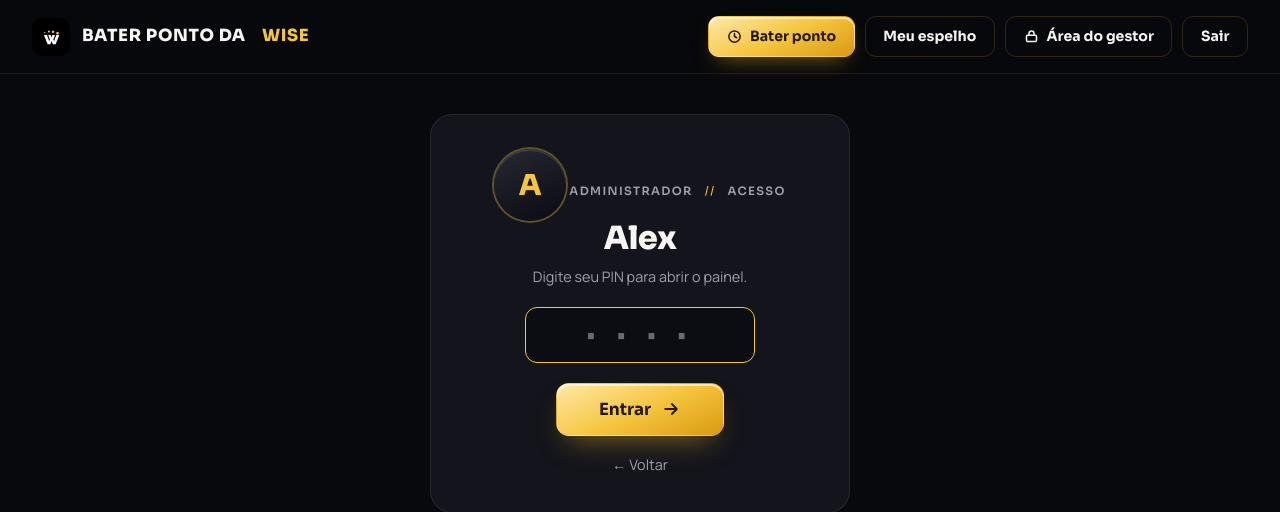
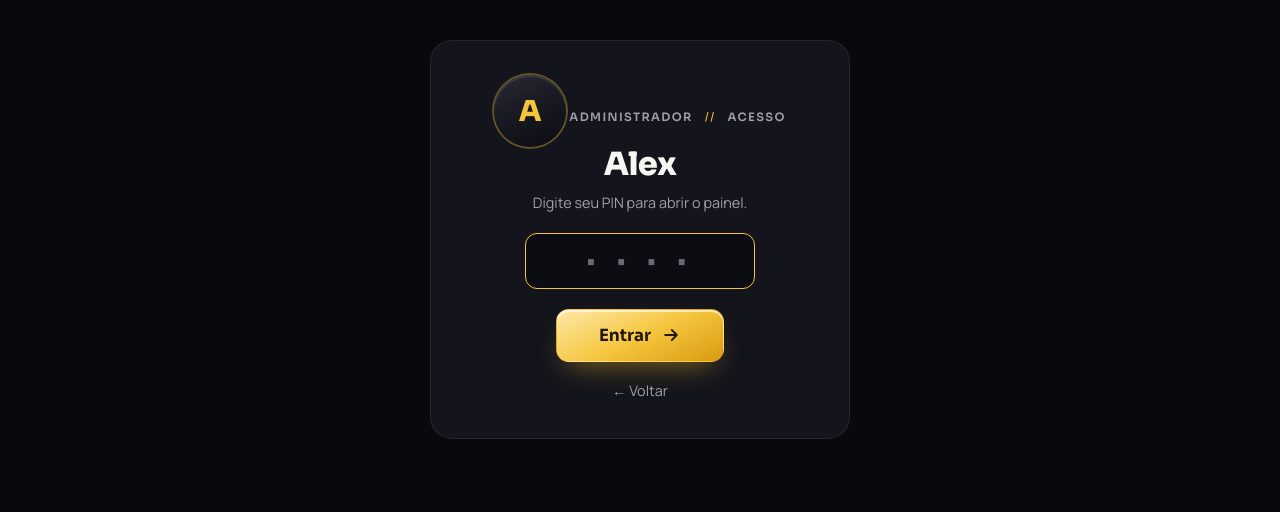
Before and after one commit to alexbarreto38-jpg/projetobm, a Flask app: page /acessar/1 in a window 1280 px wide. Shown: the top 512 px of the page. Run offline with Flask 3, Linux system fonts and the light colour scheme; the visitor is signed in with stand-in values (Sample User, id 1); data comes from the database, SQL or seed files in the repository.

Commit message:
Remove o cabeçalho (logo, nome e menu)
A navegação passa a ser feita pelos cartões da tela inicial e pelos
botões dentro de cada tela.

Co-Authored-By: Claude Fable 5 <noreply@anthropic.com>
Claude-Session: https://claude.ai/code/session_01AexGYeRrhthTJcpFXmiGix

```diff
--- a/templates/base.html
+++ b/templates/base.html
@@ -132,24 +132,6 @@
   </style>
 </head>
 <body>
-  <header>
-    <a class="brand" href="{{ url_for('index') }}">
-      <img src="{{ url_for('static', filename='logo-wise.png') }}" alt="Logo WISE">
-      Bater Ponto da&nbsp;<span class="b">WISE</span>
-    </a>
-    <nav>
-      <a class="destaque" href="{{ url_for('index') }}">
-        <svg viewBox="0 0 24 24"><circle cx="12" cy="12" r="9"/><path d="M12 7v5l3.5 2"/></svg>
-        Bater ponto
-      </a>
-      {% if session.get('func_id') %}<a href="{{ url_for('meu_espelho') }}">Meu espelho</a>{% endif %}
-      <a href="{{ url_for('admin') }}">
-        <svg viewBox="0 0 24 24"><rect x="4" y="10" width="16" height="10" rx="2"/><path d="M8 10V7a4 4 0 0 1 8 0v3"/></svg>
-        Área do gestor
-      </a>
-      {% if session.get('admin') %}<a href="{{ url_for('admin_sair') }}">Sair</a>{% endif %}
-    </nav>
-  </header>
   <main>
     {% with mensagens = get_flashed_messages(with_categories=true) %}
       {% for categoria, msg in mensagens %}
```
